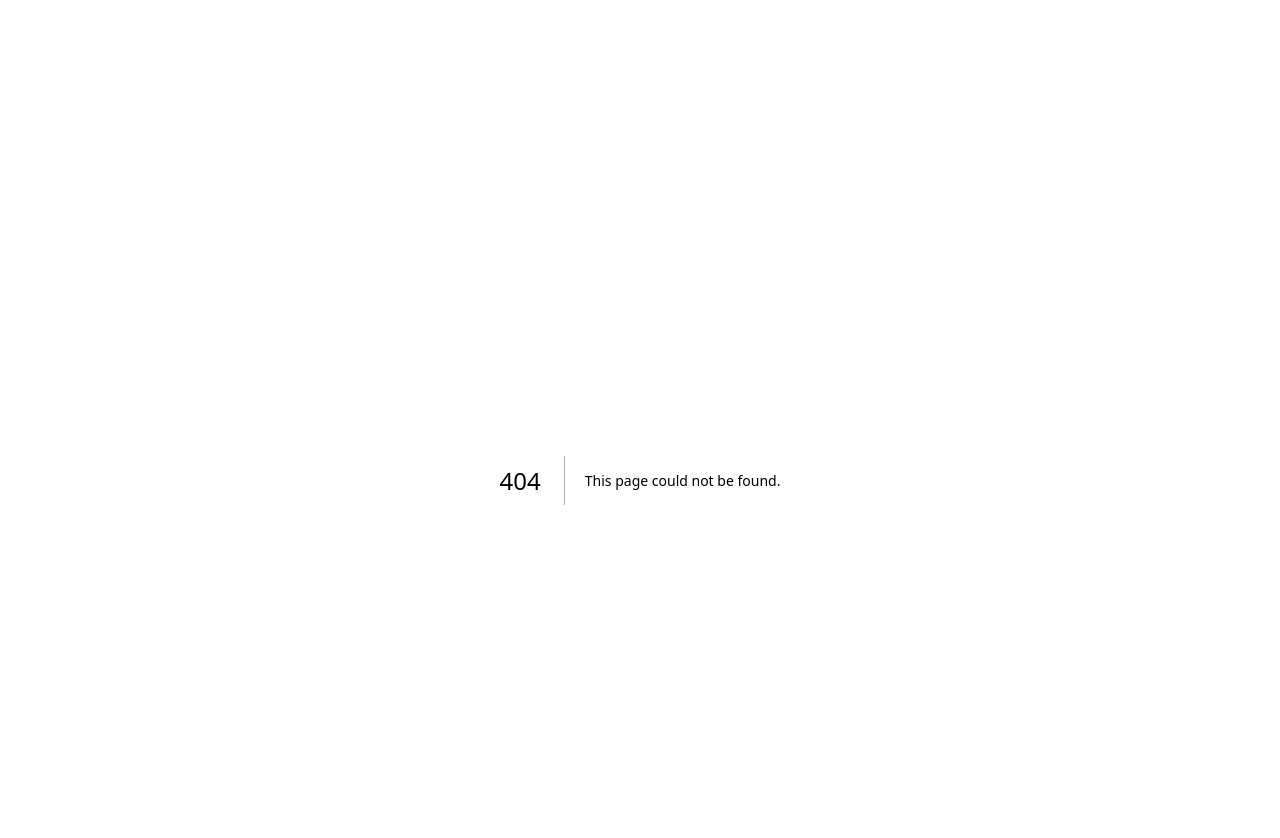
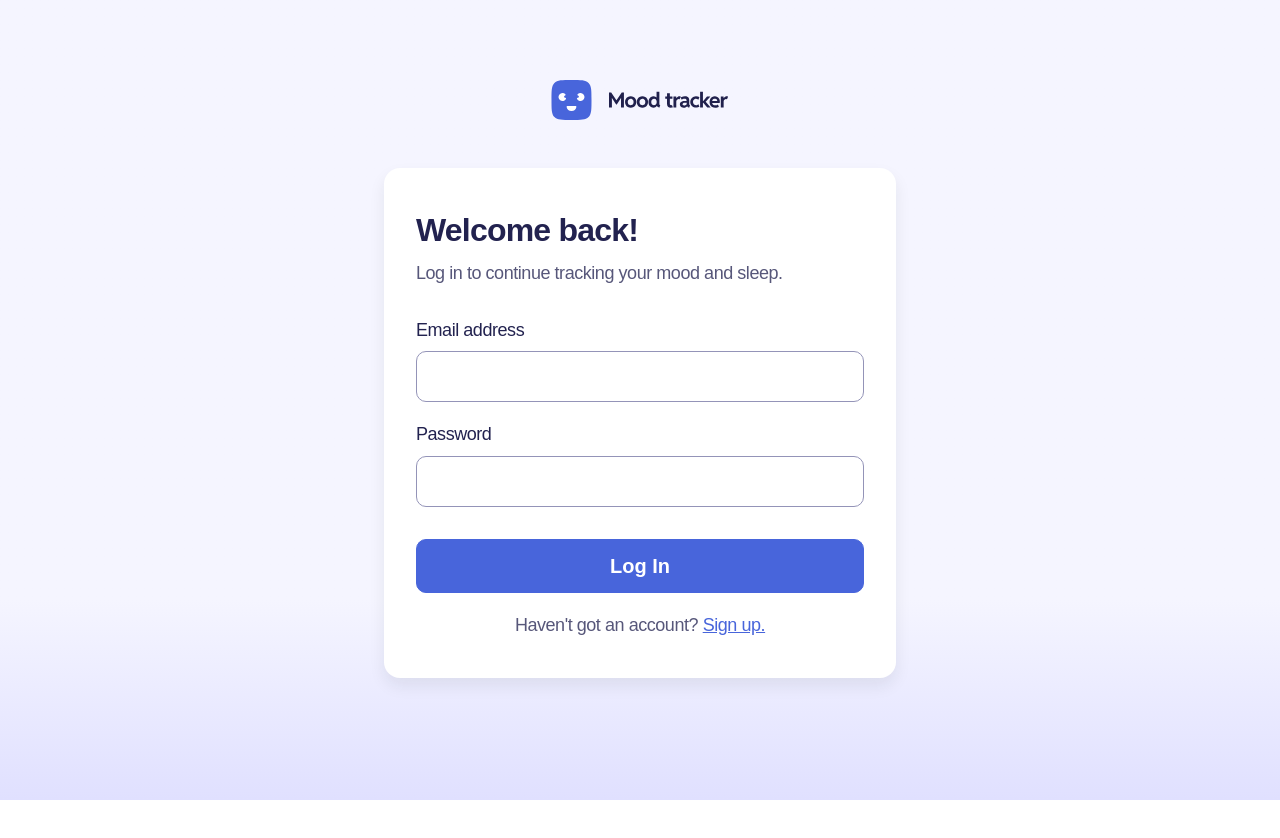
Before and after one commit to DarkstarXDD/mood-tracking-app, a Next.js app: page /login in a window 1280 px wide. Before the commit this address had no page. Shown: the top 838 px of the page. After the commit the page ends 800 px from the top, so only its background shows below. Built offline with nearby package versions, Linux system fonts and the light colour scheme; a web font is replaced by a local one.

Commit message:
style: login page

```diff
--- /dev/null
+++ b/src/app/login/page.tsx
@@ -0,0 +1,18 @@
+import Image from "next/image"
+
+import moodTrackerLogo from "@/assets/logo.svg"
+import LogInForm from "@/components/login/LogInForm"
+
+export default function LogInPage() {
+  return (
+    <div className="grid justify-items-center gap-8 md:gap-12">
+      <Image
+        src={moodTrackerLogo}
+        alt="Mood Tracker"
+        priority
+        className="h-10 w-45"
+      />
+      <LogInForm />
+    </div>
+  )
+}
--- /dev/null
+++ b/src/components/login/LogInForm.tsx
@@ -0,0 +1,40 @@
+import Link from "next/link"
+
+import Button from "@/components/ui/Button"
+import TextField from "@/components/ui/TextField"
+
+export default function LogInForm() {
+  return (
+    <form className="shadow-main grid w-full max-w-lg gap-8 rounded-2xl bg-white px-4 py-10 md:px-8">
+      <div className="grid gap-2">
+        <h1 className="text-4xl leading-normal font-bold tracking-tight text-neutral-900">
+          Welcome back!
+        </h1>
+        <p className="text-lg leading-normal tracking-tight text-neutral-600">
+          Log in to continue tracking your mood and sleep.
+        </p>
+      </div>
+
+      <div className="grid gap-5">
+        <TextField label="Email address" />
+        <TextField label="Password" />
+      </div>
+
+      <div className="grid gap-5">
+        <Button>Log In</Button>
+
+        <p className="text-center text-lg leading-normal tracking-tight">
+          <span className="text-neutral-600">
+            Haven&apos;t got an account?{" "}
+          </span>
+          <Link
+            href="/signup"
+            className="text-blue-600 underline hover:text-blue-700"
+          >
+            Sign up.
+          </Link>
+        </p>
+      </div>
+    </form>
+  )
+}
```
